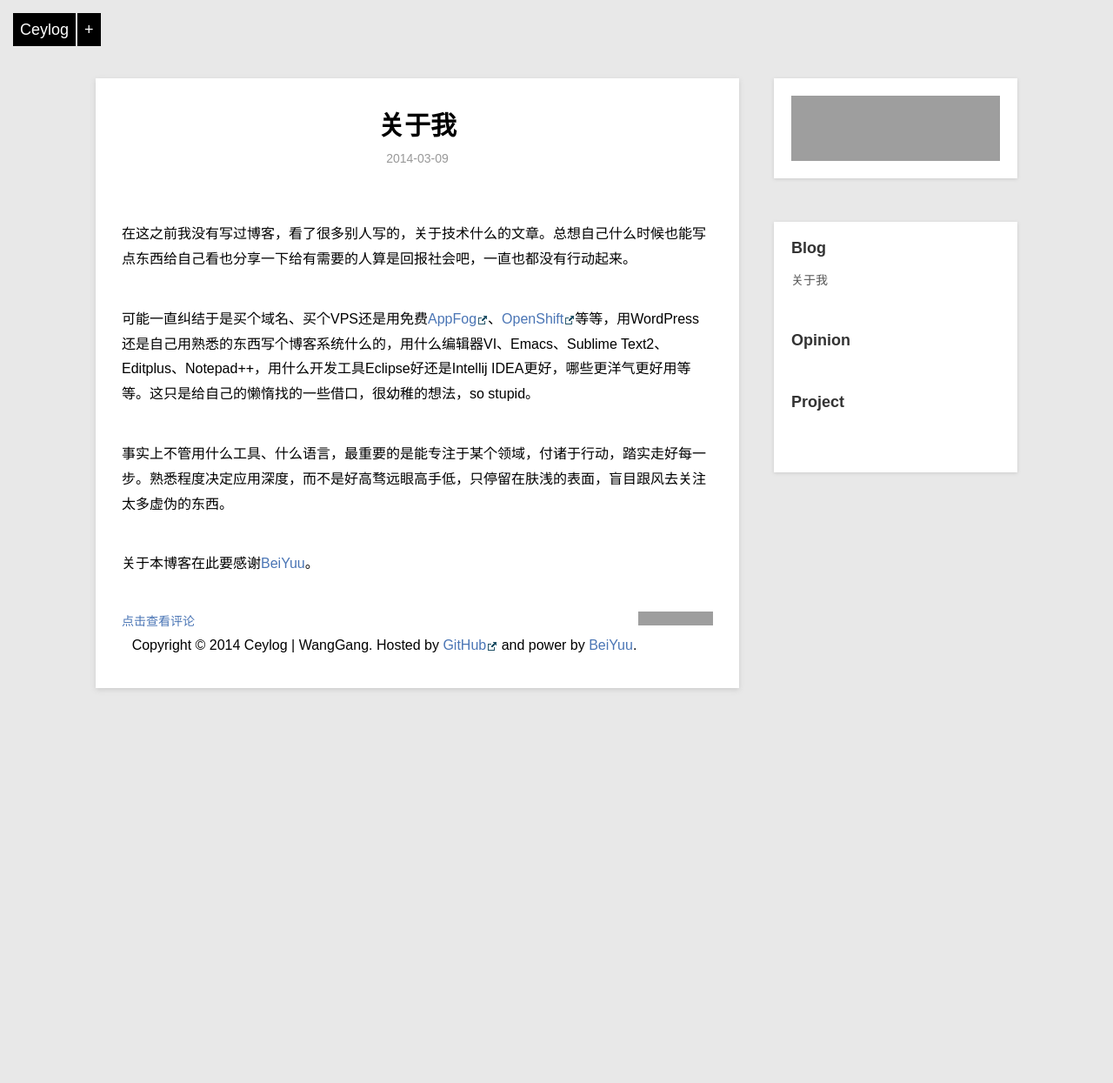
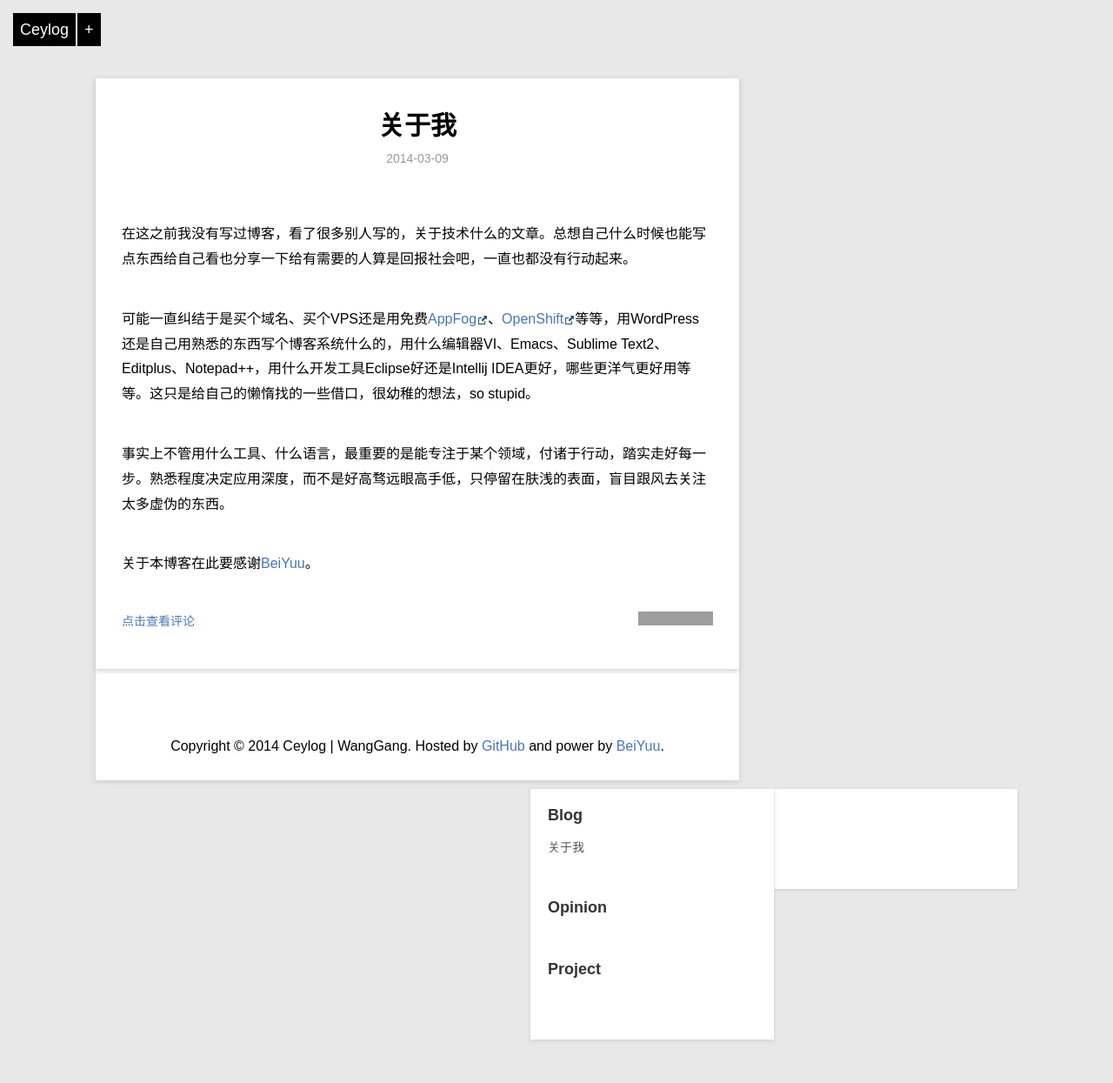
Before and after one commit to ceylog/ceylog.github.io, a Jekyll site: the page built from _posts/blog/2014-03-09-about-me.md, in a window 1280 px wide. Shown: the whole page at 87% size. Built offline with Jekyll 4.4.1, drawn with Linux system fonts in a browser that asks for light colours; Markdown is read by kramdown in place of the engine named in the settings; before the commit the page ends 900 px from its top, so only the background shows below that; grey boxes are pictures that could not be loaded.

Commit message:
footer css

```diff
--- a/_layouts/post.html
+++ b/_layouts/post.html
@@ -46,9 +46,9 @@
             <a href="#" class="comment" onclick="return false;">点击查看评论</a>
             <div id="disqus_thread"></div>
         </div>
-		{% include footer.md %}
+
     </div>
-
+	{% include footer.md %}
     <div class="sidenav">
 		<iframe width="100%" height="75" class="share_self"  frameborder="0" scrolling="no" src="http://widget.weibo.com/weiboshow/index.php?language=&width=0&height=75&fansRow=2&ptype=1&speed=0&skin=5&isTitle=0&noborder=0&isWeibo=0&isFans=0&uid=1671376313&verifier=0fc76525&dpc=1"></iframe>
     </div>
--- a/css/default.css
+++ b/css/default.css
@@ -71,8 +71,7 @@
 .entry img{max-width:670px;display:block;margin:10px auto;}
 
 .footer{
-	text-align:center;
-	margin:10px;
+	text-align:center;margin-bottom:10px;width:680px;background:#fff;padding:30px;box-shadow:0 2px 6px #ccc;
 }
 
 .index-content .aside {
```
